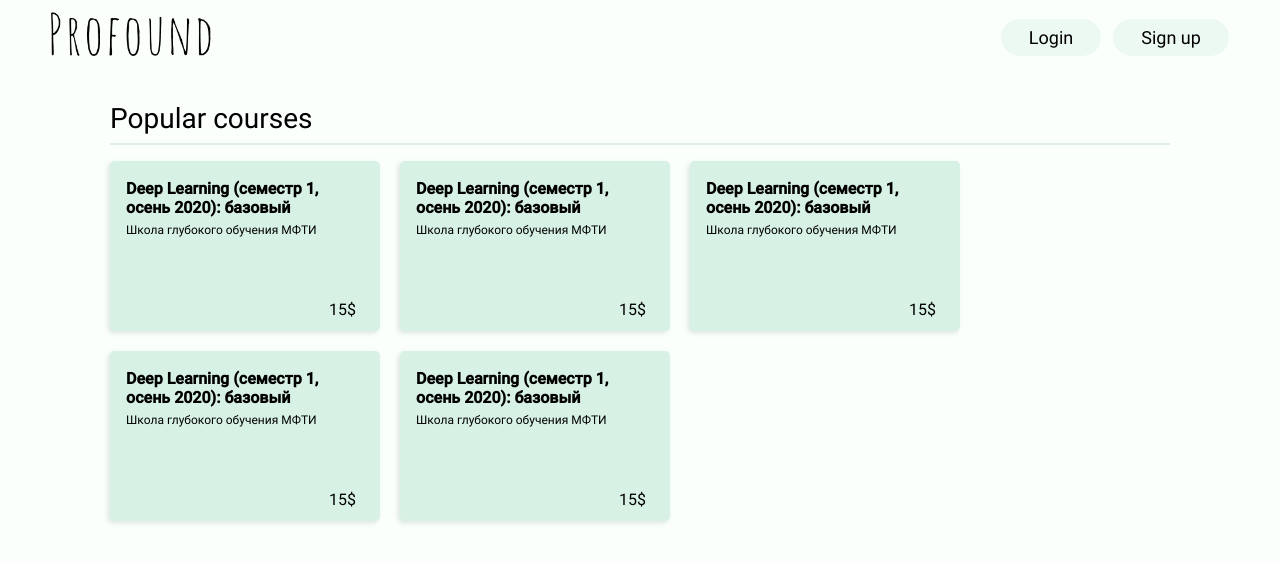
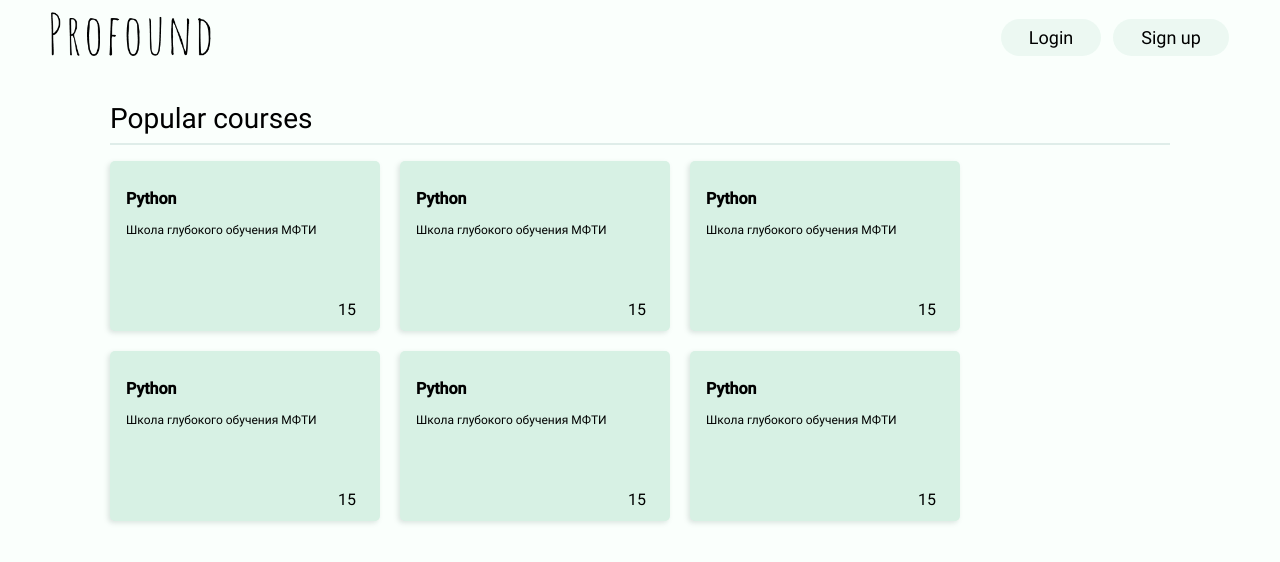
Before and after one commit to Nastik1811/profound-client, a React (Create React App) app: page / in a window 1280 px wide. Shown: the top 562 px of the page. Built offline with nearby package versions, Linux system fonts and the light colour scheme; data requests are answered from the project's data file.

Commit message:
Add dummy server

```diff
--- /dev/null
+++ b/db.json
@@ -0,0 +1,89 @@
+{
+  "users":[
+      {
+          "id": 1,
+          "username": "nastik",
+          "first_name": "Anastasia",
+          "second_name": "Lugovskya",
+          "role": "student",
+          "password": "1111"
+      }
+  ],
+  "courses":[
+      {
+          "id":"1",
+          "title": "Python",
+          "author": "Школа глубокого обучения МФТИ",
+          "description": "",
+          "price" : "15",
+          "published": "11/11/2020",
+          "status": "published",
+          "requirements" : "",
+          "category" : "programming"
+      },
+      {
+          "id":"2",
+          "title": "Python",
+          "author": "Школа глубокого обучения МФТИ",
+          "description": "",
+          "price" : "15",
+          "published": "11/11/2020",
+          "status": "published",
+          "requirements" : ""
+      },
+      {
+          "id":"3",
+          "title": "Python",
+          "author": "Школа глубокого обучения МФТИ",
+          "description": "",
+          "price" : "15",
+          "published": "11/11/2020",
+          "status": "published",
+          "requirements" : ""
+      },
+      {
+          "id":"4",
+          "title": "Python",
+          "author": "Школа глубокого обучения МФТИ",
+          "description": "",
+          "price" : "15",
+          "published": "11/11/2020",
+          "status": "published",
+          "requirements" : ""
+      },
+      {
+          "id":"5",
+          "title": "Python",
+          "author": "Школа глубокого обучения МФТИ",
+          "description": "",
+          "price" : "15",
+          "published": "11/11/2020",
+          "status": "published",
+          "requirements" : ""
+      },
+      {
+          "id":"6",
+          "title": "Python",
+          "author": "Школа глубокого обучения МФТИ",
+          "description": "",
+          "price" : "15",
+          "published": "11/11/2020",
+          "status": "published",
+          "requirements" : ""
+      }
+  ],
+  "categories":[
+      {
+          "id": "1",
+          "name": "Programming"
+      },
+      {
+          "id": "2",
+          "name": "Language"
+      },
+      {
+          "id": "3",
+          "name": "Buisiness"
+      }
+  ]
+}
--- a/package.json
+++ b/package.json
@@ -43,5 +43,9 @@
       "last 1 firefox version",
       "last 1 safari version"
     ]
-  }
+  },
+  "devDependencies": {
+    "json-server": "^0.16.3"
+  },
+  "proxy": "http://localhost:3004"
 }
--- a/src/components/CoursePreview/index.tsx
+++ b/src/components/CoursePreview/index.tsx
@@ -2,18 +2,18 @@ import React from 'react'
 
 type CoursePreviewProps = {
     title: string,
-    creator: string,
+    author: string,
     description?: string,
     price?: string,
     onClick: () => void
 }
 
-const CoursePreview : React.FC<CoursePreviewProps> = ({title, creator, description, price, onClick}) => {
+const CoursePreview : React.FC<CoursePreviewProps> = ({title, author, description, price, onClick}) => {
     return(
         <div className="course-preview" onClick={onClick}>
             <div className="p-info">
                 <h4 className="p-title">{title}</h4>
-                <span className="p-creator">{creator}</span>
+                <span className="p-creator">{author}</span>
                 <p className="p-description">
                     {description}
                 </p>
--- a/src/pages/DiscoverPage/index.tsx
+++ b/src/pages/DiscoverPage/index.tsx
@@ -1,8 +1,20 @@
-import React from 'react'
+import React, { useEffect, useState } from 'react'
 import AppNavigation from '../../components/AppNavigation'
 import CoursePreview from '../../components/CoursePreview'
 
+type CoursePreview = {
+    id: string,
+    title: string,
+    author: string,
+    description?: string,
+    price?: string,
+}
+
 const DiscoverPage = () => {
+    const [courses, setCourses] = useState<CoursePreview[]|undefined>(undefined)
+    useEffect(()=>{
+        fetch('/courses').then(res => res.json()).then(setCourses)
+    },[])
     return(
       <div className="content ">
         <AppNavigation/>
@@ -10,36 +22,15 @@ const DiscoverPage = () => {
             <h3 className="section-title">Popular courses</h3>
             <hr className="delimiter"/>
             <div className="course-list">
-                <CoursePreview
-                    title="Deep Learning (семестр 1, осень 2020): базовый"
-                    creator="Школа глубокого обучения МФТИ"
-                    price="15$"
-                    onClick={() => console.log("hehe")}
-                    />
-                <CoursePreview
-                    title="Deep Learning (семестр 1, осень 2020): базовый"
-                    creator="Школа глубокого обучения МФТИ"
-                    price="15$"
-                    onClick={() => console.log("hehe")}
-                    />
-                <CoursePreview
-                    title="Deep Learning (семестр 1, осень 2020): базовый"
-                    creator="Школа глубокого обучения МФТИ"
-                    price="15$"
-                    onClick={() => console.log("hehe")}
-                    />
-                <CoursePreview
-                title="Deep Learning (семестр 1, осень 2020): базовый"
-                creator="Школа глубокого обучения МФТИ"
-                price="15$"
-                onClick={() => console.log("hehe")}
-                />
-                <CoursePreview
-                    title="Deep Learning (семестр 1, осень 2020): базовый"
-                    creator="Школа глубокого обучения МФТИ"
-                    price="15$"
-                    onClick={() => console.log("hehe")}
-                    />
+                {
+                    courses?.map(c => <CoursePreview
+                        key={c.id}
+                        title= {c.title}
+                        author= {c.author}
+                        price={c.price}
+                        onClick={() => console.log(c.id)}
+                    />)
+                }
             </div>
         </section>
         </div>
--- a/src/pages/HomePage/CurrentCourses/index.tsx
+++ b/src/pages/HomePage/CurrentCourses/index.tsx
@@ -7,7 +7,7 @@ const CurrentCourses = () => {
             <h3 className="section-title">Current courses</h3>
             <CoursePreview
                     title="Deep Learning (семестр 1, осень 2020): базовый"
-                    creator="Школа глубокого обучения МФТИ"
+                    author="Школа глубокого обучения МФТИ"
                     price="15$"
                     onClick={() => console.log("hehe")}
                     />
```
Also changed, not shown: src/dummy_data.json (deleted, +0 -83 lines), 1 other file (tests, documents, lock files or other folders).
